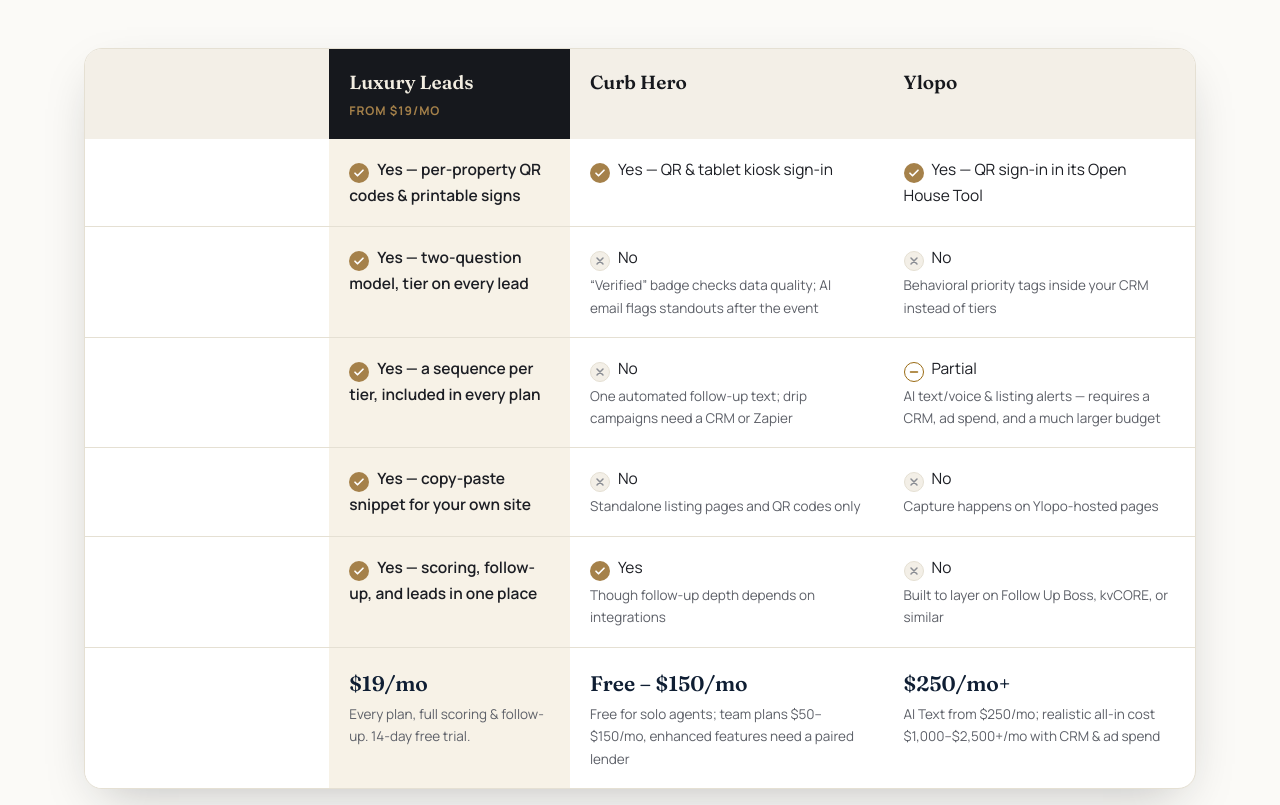
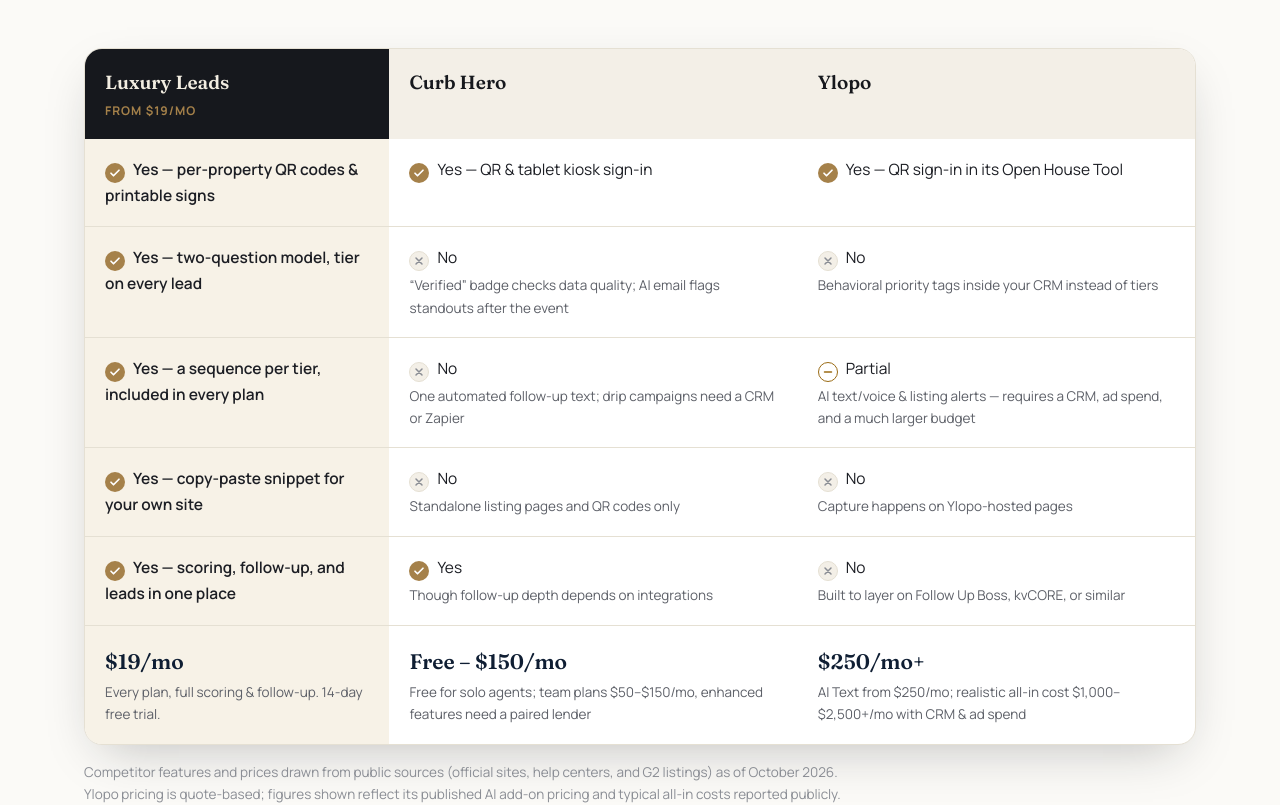
Before and after one commit to luxuryleads/luxury-leads, a Next.js app: page / in a window 1280 px wide. Shown: the part 3780-4585 px from the top of the page. Built offline with nearby package versions, Linux system fonts and the light colour scheme.

Commit message:
Remove empty first column from Us vs Them comparison table
Removed unnecessary table header rows for clarity.

```diff
--- a/src/app/page.tsx
+++ b/src/app/page.tsx
@@ -364,11 +364,6 @@
             <table className="compare-table">
               <thead>
                 <tr>
-                  <th scope="col">
-                    <span className="sr-only" style={{ position: 'absolute', left: -9999 }}>
-                      Feature
-                    </span>
-                  </th>
                   <th scope="col" className="us">
                     Luxury Leads<small>From $19/mo</small>
                   </th>
@@ -378,7 +373,6 @@
               </thead>
               <tbody>
                 <tr>
-                  <th scope="row">QR code open-house sign-in</th>
                   <td className="us" data-label="Luxury Leads">
                     <MarkYes />
                     Yes — per-property QR codes &amp; printable signs
@@ -393,7 +387,6 @@
                   </td>
                 </tr>
                 <tr>
-                  <th scope="row">Automatic hot / warm / cold lead scoring</th>
                   <td className="us" data-label="Luxury Leads">
                     <MarkYes />
                     Yes — two-question model, tier on every lead
@@ -415,7 +408,6 @@
                   </td>
                 </tr>
                 <tr>
-                  <th scope="row">Built-in multi-step email drip sequences</th>
                   <td className="us" data-label="Luxury Leads">
                     <MarkYes />
                     Yes — a sequence per tier, included in every plan
@@ -437,7 +429,6 @@
                   </td>
                 </tr>
                 <tr>
-                  <th scope="row">Embeddable website form widget</th>
                   <td className="us" data-label="Luxury Leads">
                     <MarkYes />
                     Yes — copy-paste snippet for your own site
@@ -452,7 +443,6 @@
                   </td>
                 </tr>
                 <tr>
-                  <th scope="row">Works without a separate CRM</th>
                   <td className="us" data-label="Luxury Leads">
                     <MarkYes />
                     Yes — scoring, follow-up, and leads in one place
@@ -469,7 +459,6 @@
                   </td>
                 </tr>
                 <tr>
-                  <th scope="row">Starting price</th>
                   <td className="us" data-label="Luxury Leads">
                     <span className="price">$19/mo</span>
                     <span className="note">Every plan, full scoring &amp; follow-up. 14-day free trial.</span>
```
